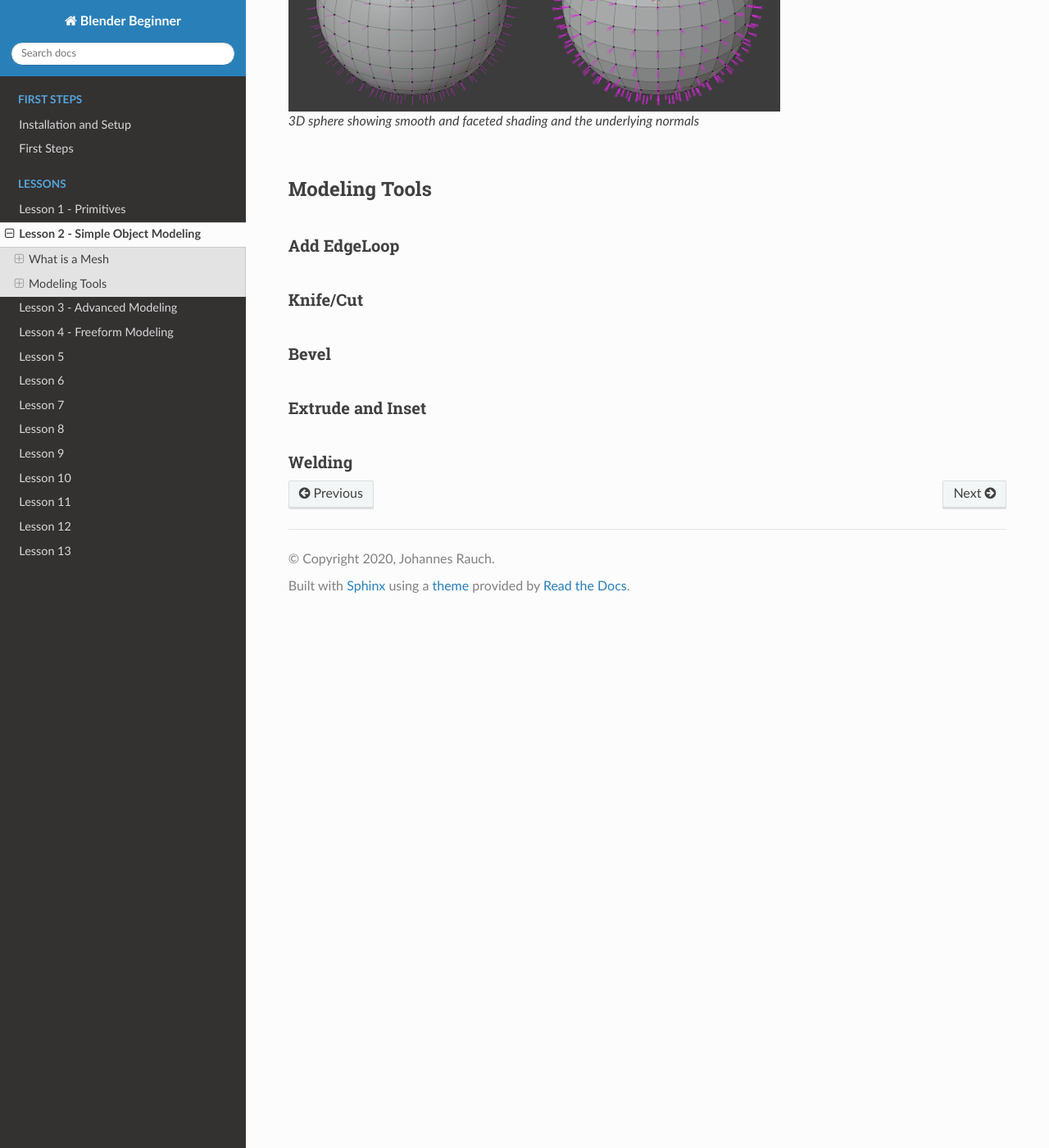
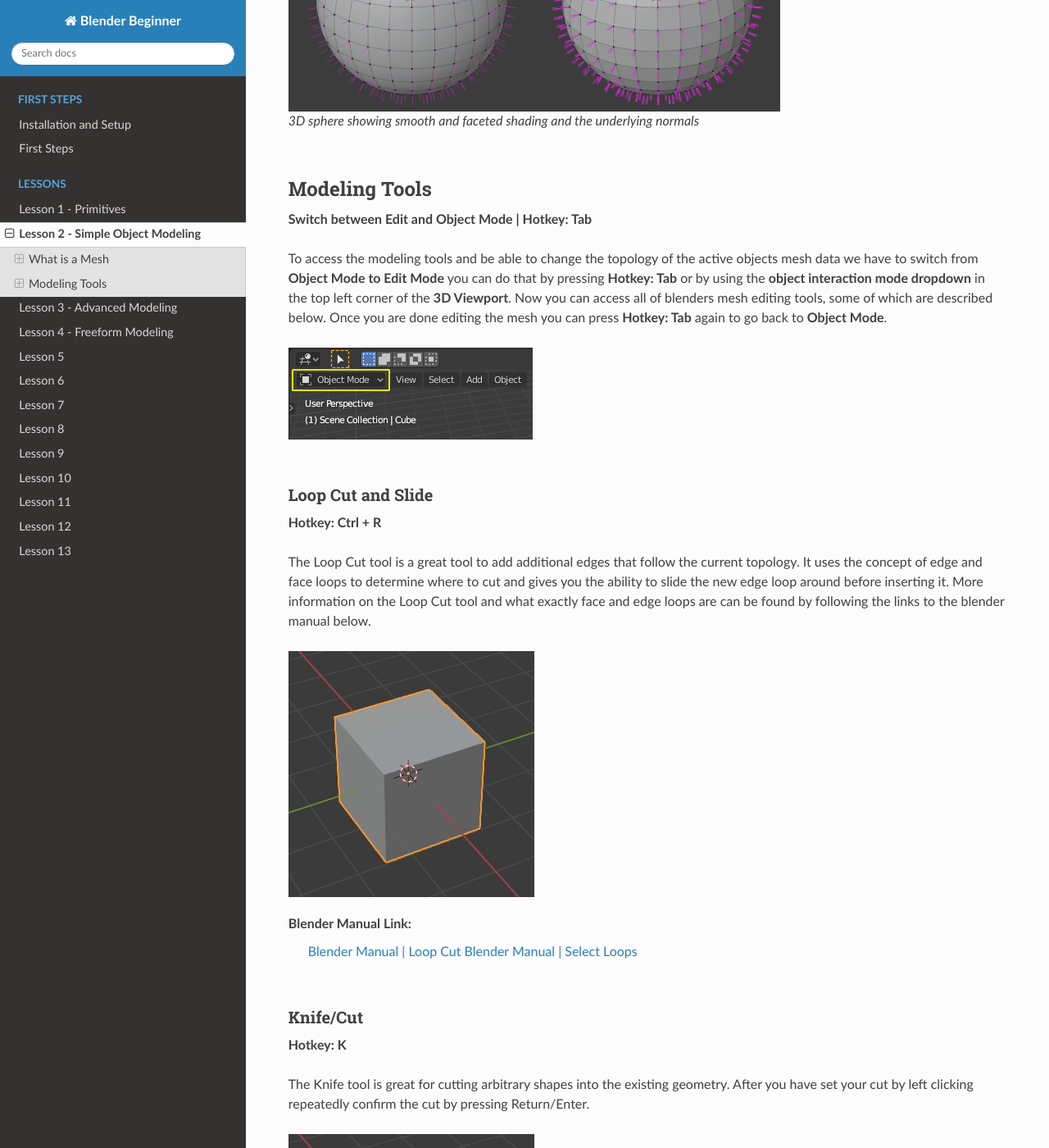
Before and after one commit to smokejohn/blender_beginner, a Sphinx documentation site: the page built from source/lessons/lesson2.rst, in a window 1280 px wide and 1400 px high, scrolled down 3114 px. Shown: the whole window at 82% size. Built offline with Sphinx 7.4.7 and the Read the Docs theme 2.0.0, drawn with Linux system fonts in a browser that asks for light colours; some of the changed text lies outside the part shown.

Commit message:
adds modeling tools description to lesson 2

```diff
--- a/source/lessons/lesson2.rst
+++ b/source/lessons/lesson2.rst
@@ -73,18 +73,94 @@ to have high fidelity graphics while keeping a lower polygon count.
 **************
 Modeling Tools
 **************
+**Switch between Edit and Object Mode | Hotkey: Tab**
 
-Add EdgeLoop
-============
+To access the modeling tools and be able to change the topology of the active objects
+mesh data we have to switch from **Object Mode to Edit Mode** you can do that by
+pressing **Hotkey: Tab** or by using the **object interaction mode dropdown** in
+the top left corner of the **3D Viewport**. Now you can access all of blenders
+mesh editing tools, some of which are described below. Once you are done editing
+the mesh you can press **Hotkey: Tab** again to go back to **Object Mode**.
+
+
+.. image:: ../_static/images/bl_gui_3d_view_object_interaction.png
+
+
+Loop Cut and Slide
+==================
+**Hotkey: Ctrl + R**
+
+The Loop Cut tool is a great tool to add additional edges that follow the current topology.
+It uses the concept of edge and face loops to determine where to cut and gives you the
+ability to slide the new edge loop around before inserting it. More information on the
+Loop Cut tool and what exactly face and edge loops are can be found by following the
+links to the blender manual below.
+
+.. image:: ../_static/images/bl_edit_loop_cut.gif
+
+Blender Manual Link:
+    `Blender Manual | Loop Cut <https://docs.blender.org/manual/en/latest/modeling/meshes/tools/loop.html>`_
+    `Blender Manual | Select Loops <https://docs.blender.org/manual/en/latest/modeling/meshes/selecting/loops.html>`_
+
 
 Knife/Cut
 =========
+**Hotkey: K**
+
+The Knife tool is great for cutting arbitrary shapes into the existing geometry.
+After you have set your cut by left clicking repeatedly confirm the cut by pressing Return/Enter.
+
+.. image:: ../_static/images/bl_edit_knife.gif
+
+Blender Manual Link:
+    `Blender Manual | Knife <https://docs.blender.org/manual/en/latest/modeling/meshes/tools/knife.html>`_
+
 
 Bevel
 =====
+**Hotkey: Ctrl + B**
+
+The Edge Bevel Tool allows you to round of edges or chamfer them. It's one of
+the best tools for smoothing out the very harsh and unnatural edges of our meshes.
+
+.. image:: ../_static/images/bl_edit_bevel.gif
+
+Blender Manual Link:
+    `Blender Manual | Bevel <https://docs.blender.org/manual/en/latest/modeling/meshes/editing/edge/bevel.html>`_
+
 
 Extrude and Inset
 =================
+| **Extrude | Hotkey: E**
+| **Inset | Hotkey: I**
 
-Welding
-=======
+Extruding is one of the main ways to add geometry and simultaneously grow our object/mesh
+into a direction, it works on all mesh components (vertex, edge, face).
+
+Inset is a great to to create slots or prepare geomtry for extrusion. It's also one
+of the tools that will be very useful later on when we look at subdivision surface
+modeling.
+
+.. image:: ../_static/images/bl_edit_extrude.gif
+.. image:: ../_static/images/bl_edit_inset.gif
+
+Blender Manual Link:
+    * `Blender Manual | Extrude <https://docs.blender.org/manual/en/latest/modeling/meshes/tools/extrude_region.html>`_
+    * `Blender Manual | Inset <https://docs.blender.org/manual/en/latest/modeling/meshes/editing/face/inset_faces.html>`_
+
+Deleting and Welding/Merge
+==========================
+| **Deleting Geometry | Hotkey: X**
+| **Welding/Merging | Hotkey: M**
+
+We can also simply delete components of the mesh (vertex, edge, face) to create
+holes or prepare the geomtry for other operations by pressing **Hotkey: X**
+
+Sometimes we have holes in our meshes or wish to merge together vertices to create
+spikes or other shapes. The Merge tools let you close meshes or weld together vertices
+into a single vertex.
+
+.. image:: ../_static/images/bl_edit_weld.gif
+
+Blender Manual Link:
+    `Blender Manual | Merge <https://docs.blender.org/manual/en/latest/modeling/meshes/editing/mesh/merge.html>`_
```
Also changed, not shown: source/_static/images/bl_edit_bevel.gif (added), source/_static/images/bl_edit_extrude.gif (added), source/_static/images/bl_edit_inset.gif (added), source/_static/images/bl_edit_knife.gif (added), source/_static/images/bl_edit_loop_cut.gif (added), source/_static/images/bl_edit_weld.gif (added), source/_static/images/bl_gui_3d_view_object_interaction.png (added).
